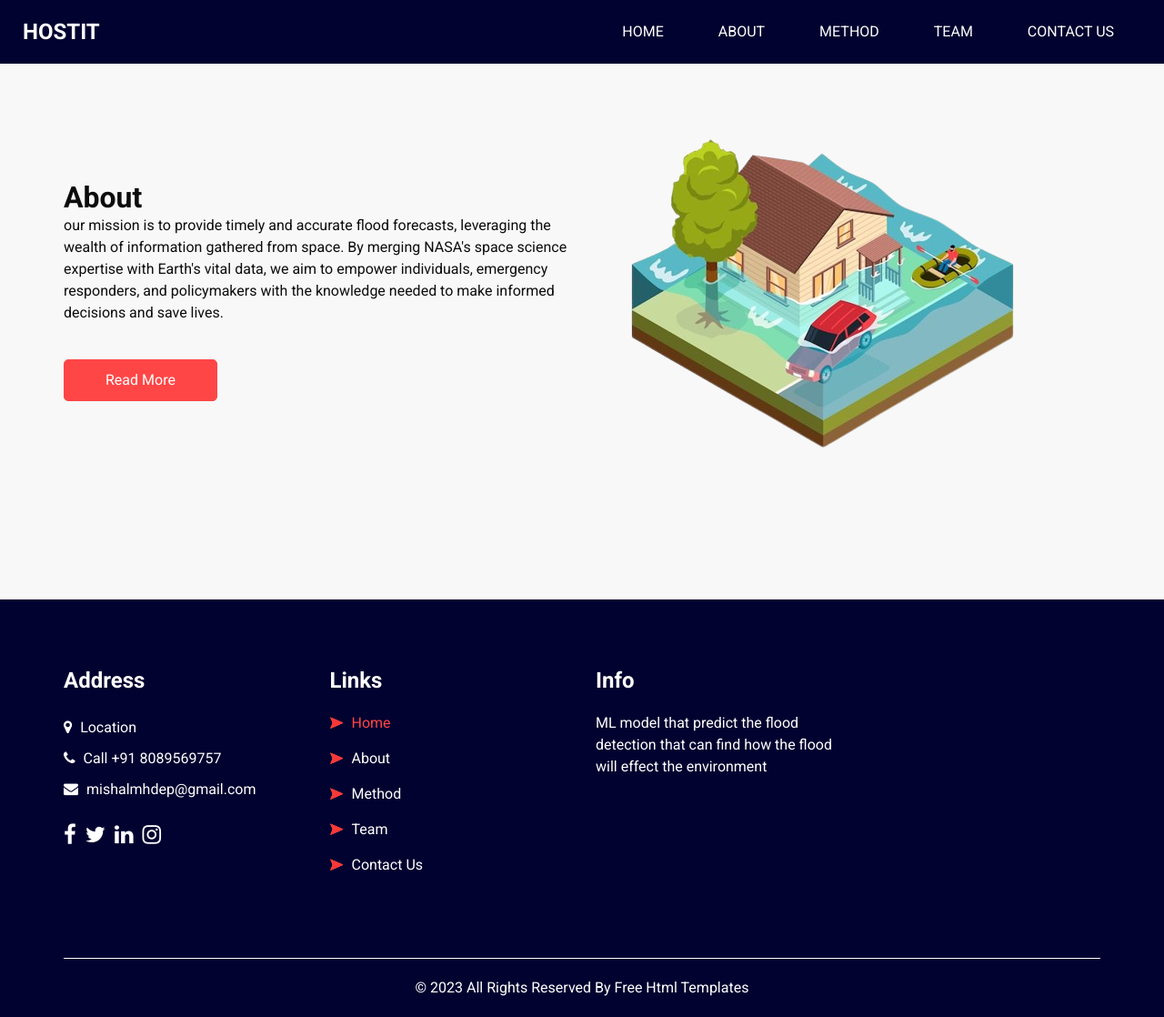
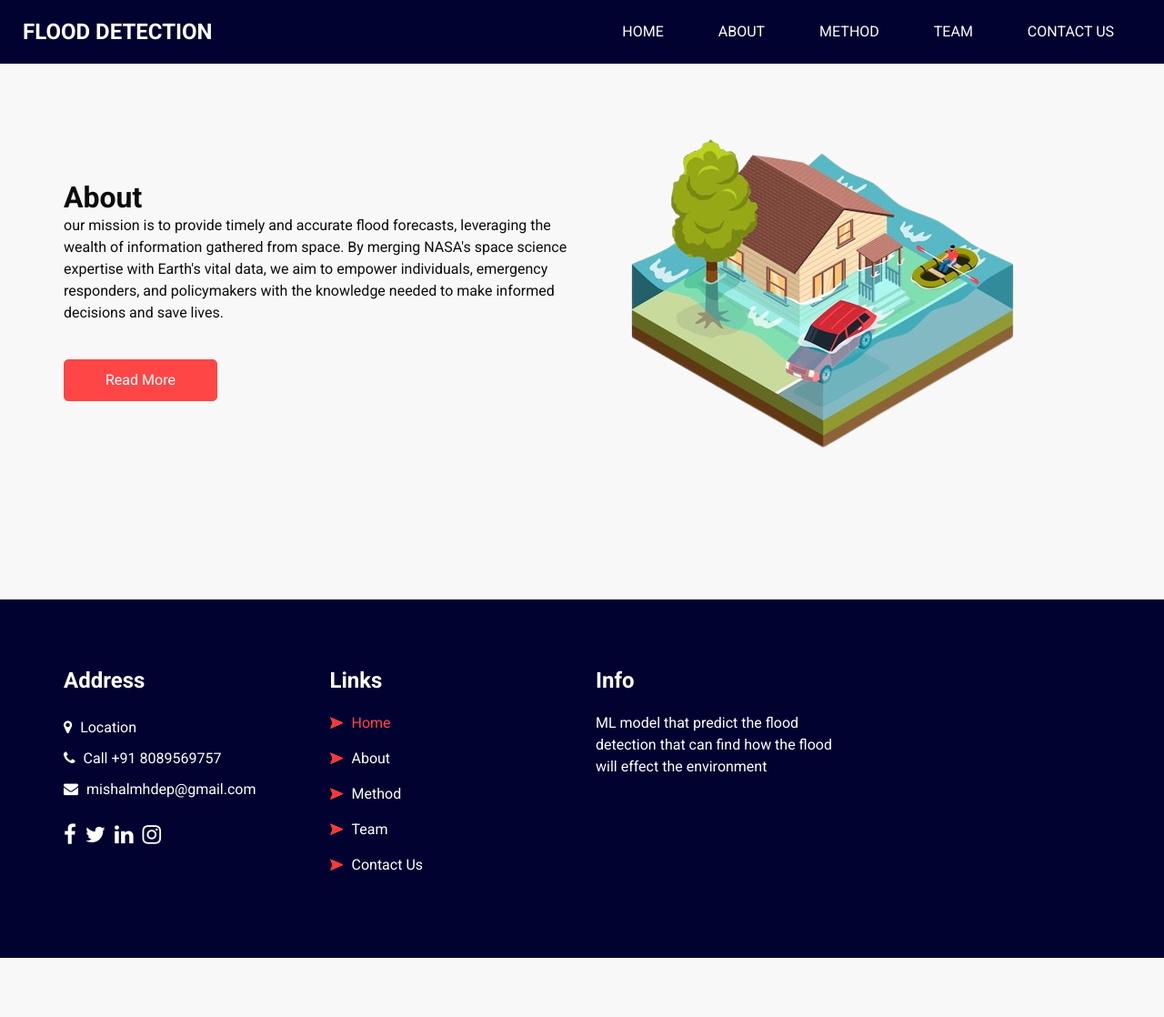
Before and after one commit to Mishal-Muhd/ewytthrjyo, a plain HTML site: page about.html in a window 1280 px wide. Shown: the whole page at 91% size. After the commit the page ends 1053 px from the top, so only its background shows below. Drawn offline with Linux system fonts and the light colour scheme; a script that the page names is missing.

Commit message:
about.html

```diff
--- a/about.html
+++ b/about.html
@@ -40,7 +40,7 @@
       <div class="container-fluid">
         <nav class="navbar navbar-expand-lg custom_nav-container ">
           <a class="navbar-brand" href="index.html">
-            <span>Hostit</span>
+            <span>Flood detection</span>
           </a>
 
           <button class="navbar-toggler" type="button" data-toggle="collapse" data-target="#navbarSupportedContent" aria-controls="navbarSupportedContent" aria-expanded="false" aria-label="Toggle navigation">
@@ -221,14 +221,14 @@
 
 
   <!-- footer section -->
-  <footer class="footer_section">
+  <!--<footer class="footer_section">
     <div class="container">
       <p>
         &copy; <span id="displayYear"></span> All Rights Reserved By
         <a href="https://html.design/">Free Html Templates</a>
       </p>
     </div>
-  </footer>
+  </footer>-->
   <!-- footer section -->
 
   <!-- jQery -->
```
